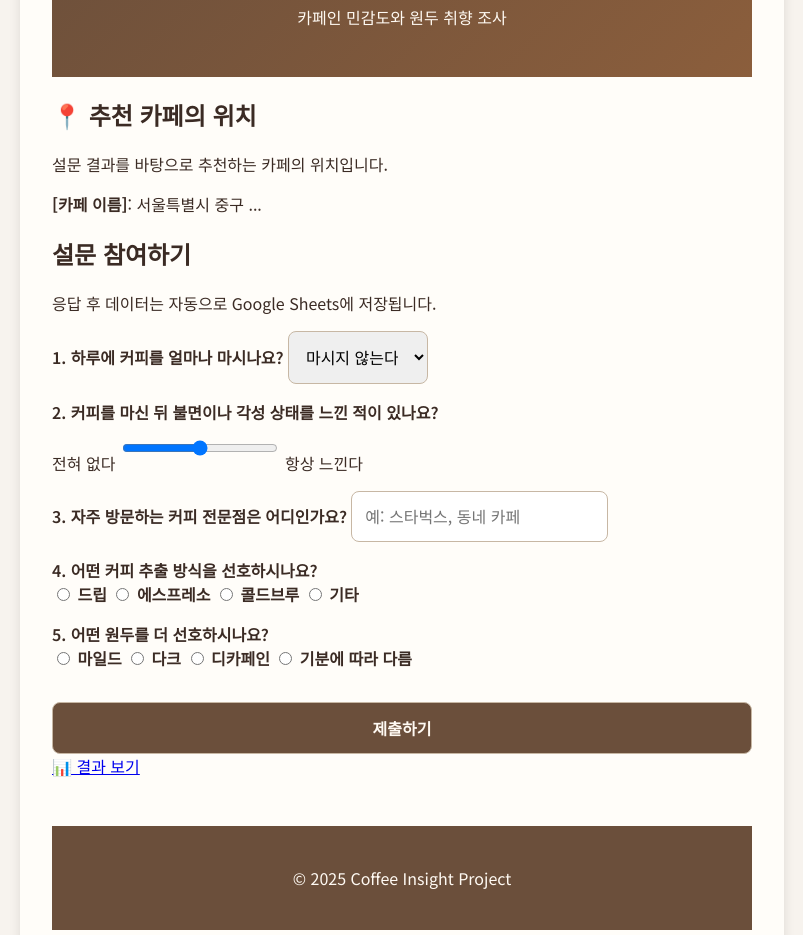
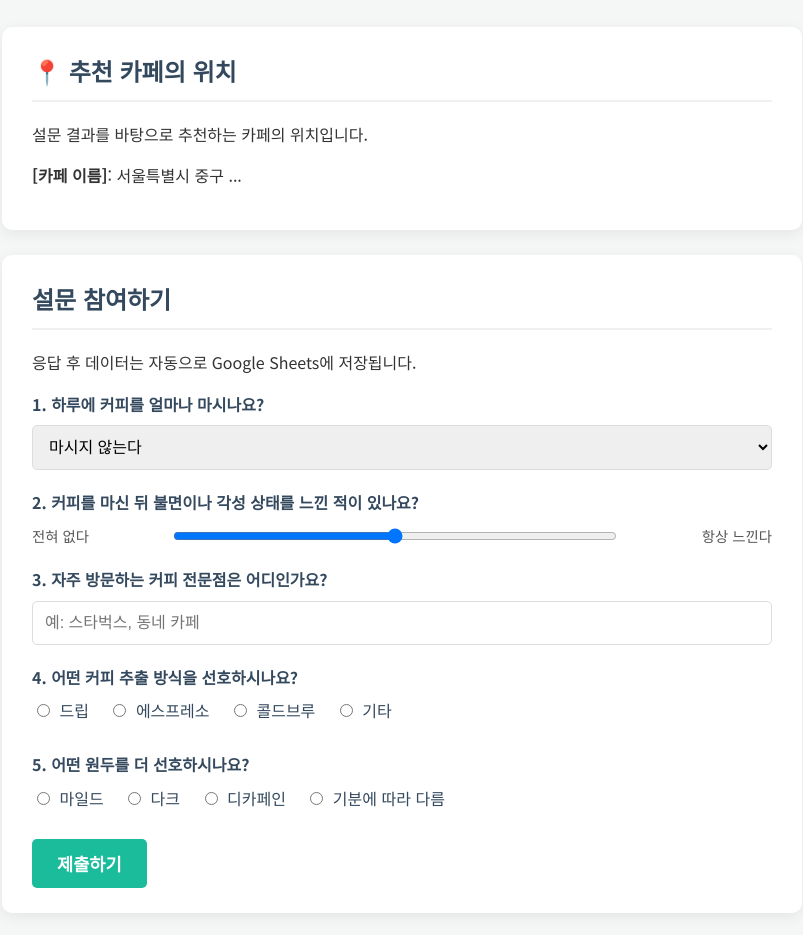
Before and after one commit to sisisidsisi/coffee, a plain HTML site: page index.html in a window 1280 px wide. Shown: the part 180-1115 px from the top of the page, without its empty margins (238-1041 px from the left). Drawn offline with Linux system fonts and the light colour scheme.

Commit message:
Update style.css

```diff
--- a/style.css
+++ b/style.css
@@ -1,143 +1,151 @@
-@import url('https://fonts.googleapis.com/css2?family=Noto+Sans+KR:wght@400;600;700&display=swap');
+/* 기본 스타일 */
+body {
+    font-family: 'Noto Sans KR', -apple-system, BlinkMacSystemFont, "Segoe UI", Roboto, Oxygen,
+        Ubuntu, Cantarell, "Open Sans", "Helvetica Neue", sans-serif;
+    background-color: #f4f7f6;
+    color: #333;
+    margin: 0;
+    padding: 20px;
+    line-height: 1.6;
+}
 
-body {
-  font-family: "Noto Sans KR", sans-serif;
-  background: #f7f3ee;
-  color: #3b2b24;
-  margin: 0;
+.container {
+    max-width: 800px;
+    margin: 0 auto;
+    padding: 20px;
 }
 
 header {
-  background: linear-gradient(135deg, #6b4f3b, #8b5e3c);
-  color: #fffaf3;
-  text-align: center;
-  padding: 2rem 1rem;
+    text-align: center;
+    margin-bottom: 30px;
+    border-bottom: 2px solid #eee;
+    padding-bottom: 20px;
 }
 
-.container {
-  max-width: 700px;
-  margin: 2rem auto;
-  background: #fffdf9;
-  border-radius: 16px;
-  box-shadow: 0 4px 12px rgba(0,0,0,0.1);
-  padding: 2rem;
+header h1 {
+    color: #2c3e50;
+    margin: 0;
 }
 
-form {
-  display: flex;
-  flex-direction: column;
-  gap: 1rem;
+header p {
+    font-size: 1.1em;
+    color: #555;
 }
 
-label {
-  font-weight: 600;
-  margin-top: 0.5rem;
+/* 카드 공통 스타일 */
+.card {
+    background-color: #ffffff;
+    border-radius: 10px;
+    box-shadow: 0 4px 15px rgba(0, 0, 0, 0.07);
+    padding: 25px 30px;
+    margin-bottom: 25px;
 }
 
-input, select, button {
-  padding: 0.8rem;
-  border-radius: 8px;
-  border: 1px solid #c7b7a4;
-  font-size: 1rem;
-  font-family: "Noto Sans KR", sans-serif;
+/* 폼 스타일 */
+.form-container h2,
+.cafe-recommendation h2 {
+    margin-top: 0;
+    color: #34495e;
+    border-bottom: 2px solid #f0f0f0;
+    padding-bottom: 10px;
 }
 
-button {
-  background-color: #6b4f3b;
-  color: #fffaf3;
-  font-weight: 700;
-  cursor: pointer;
-  transition: background-color 0.3s;
-  margin-top: 1rem;
+.form-group {
+    margin-bottom: 20px;
 }
 
-button:hover {
-  background-color: #8b5e3c;
+.form-group label {
+    display: block;
+    font-weight: 700;
+    margin-bottom: 8px;
+    color: #34495e;
 }
 
-button:disabled {
-  background-color: #a08d7e;
-  cursor: not-allowed;
+.form-group .description {
+    font-size: 0.9em;
+    color: #7f8c8d;
+    margin-top: -10px;
+    margin-bottom: 15px;
 }
 
-.scale {
-  display: flex;
-  justify-content: space-between;
-  font-size: 0.85rem;
-  color: #6b4f3b;
-  padding: 0 0.2rem;
+input[type="text"],
+select {
+    width: 100%;
+    padding: 12px;
+    border: 1px solid #ddd;
+    border-radius: 5px;
+    box-sizing: border-box; /* 패딩 포함 크기 계산 */
+    font-size: 1em;
 }
 
-.link {
-  text-align: center;
-  margin-top: 1.5rem;
+input[type="range"] {
+    width: 60%;
+    margin: 0 10px;
 }
 
-.link a {
-    color: #6b4f3b;
-    text-decoration: none;
-    font-weight: 600;
+.slider-container {
+    display: flex;
+    align-items: center;
+    justify-content: space-between;
+    font-size: 0.9em;
+    color: #555;
 }
 
-/* --- 결과 페이지 스타일 --- */
-
-/* 추천 섹션 스타일 추가 */
-.recommend-box {
-  background-color: #fff;
-  padding: 1.5rem 2rem;
-  border-radius: 12px;
-  margin-top: 2rem;
-  border: 1px solid #f0e6d8;
-  box-shadow: 0 2px 8px rgba(0,0,0,0.05);
+.radio-group label {
+    display: inline-block;
+    margin-right: 15px;
+    font-weight: 400;
+}
+.radio-group input {
+    margin-right: 5px;
 }
 
-.recommend-box h3 {
-    margin-top: 0;
-    color: #6b4f3b;
-    border-bottom: 2px solid #f0e6d8;
-    padding-bottom: 0.8rem;
-    font-size: 1.4rem;
+/* 버튼 스타일 */
+.submit-btn,
+.btn-link {
+    display: inline-block;
+    background-color: #1abc9c; /* 포인트 컬러 */
+    color: #ffffff;
+    padding: 12px 25px;
+    border: none;
+    border-radius: 5px;
+    font-size: 1.1em;
+    font-weight: 700;
+    text-align: center;
+    cursor: pointer;
+    text-decoration: none;
+    transition: background-color 0.3s ease;
 }
 
-.recommend-content {
-    display: flex;
-    align-items: center;
-    gap: 1.5rem;
-    margin-top: 1.5rem;
+.submit-btn:hover,
+.btn-link:hover {
+    background-color: #16a085;
 }
 
-.recommend-content img {
-    width: 100px;
-    height: 100px;
-    border-radius: 50%;
-    object-fit: cover;
-    border: 4px solid #f7f3ee;
-    flex-shrink: 0;
+.submit-btn:disabled {
+    background-color: #bdc3c7;
+    cursor: not-allowed;
 }
 
-.recommend-content div {
-    display: flex;
-    flex-direction: column;
+.results-link {
+    text-align: center;
+    margin: 20px 0;
 }
 
-.recommend-content strong {
-    font-size: 1.25rem;
-    color: #3b2b24;
-    display: block;
-    margin-bottom: 0.5rem;
+/* 푸터 */
+footer {
+    text-align: center;
+    margin-top: 40px;
+    padding-top: 20px;
+    border-top: 1px solid #eee;
+    font-size: 0.9em;
+    color: #95a5a6;
 }
 
-.recommend-content p {
-    margin: 0;
-    line-height: 1.7;
-    color: #5a4b44;
+footer a {
+    color: #1abc9c;
+    text-decoration: none;
 }
-
-
-footer {
-  text-align: center;
-  background: #6b4f3b;
-  color: #fffaf3;
-  padding: 1.5rem;
-  margin-top: 3rem;
+footer a:hover {
+    text-decoration: underline;
 }
```
